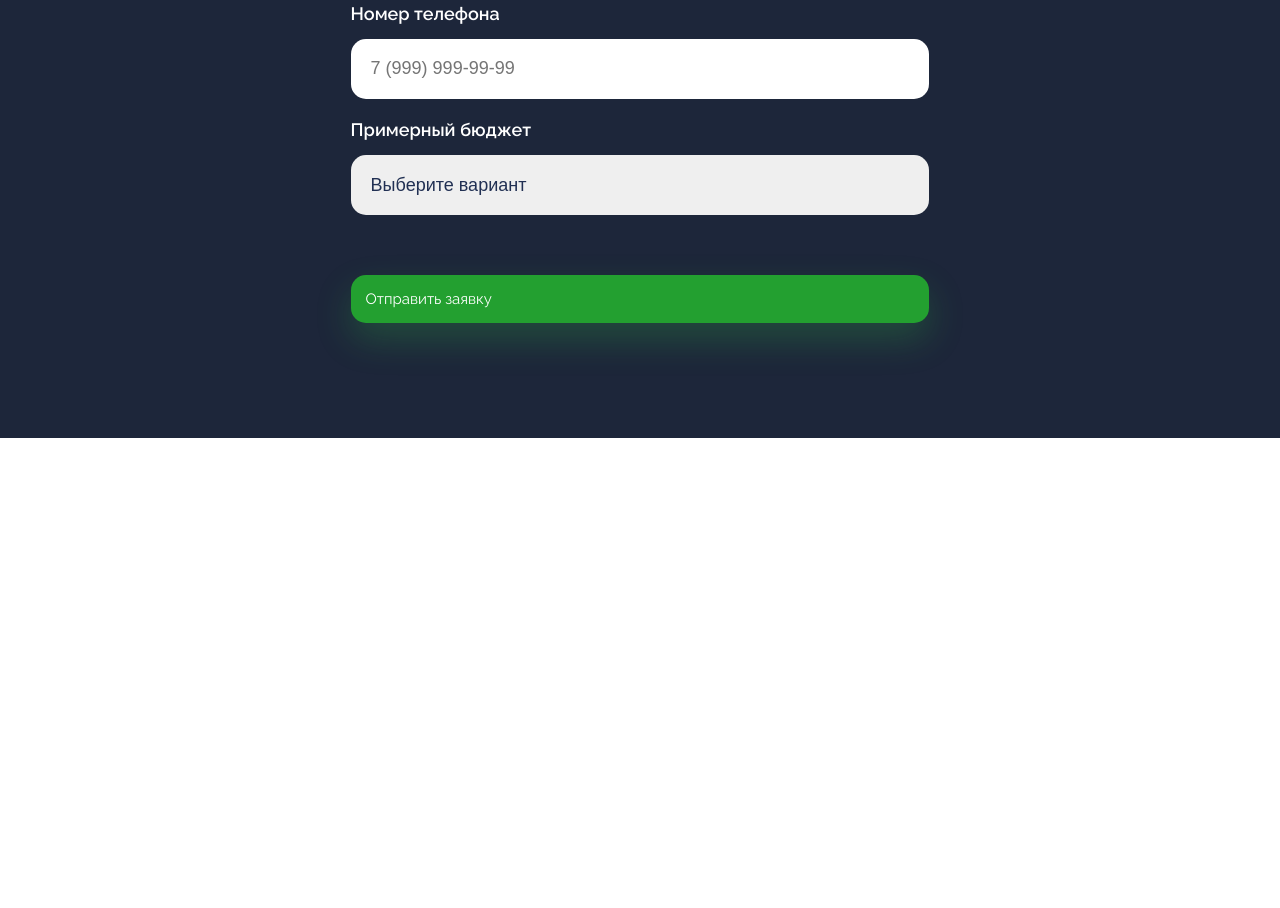
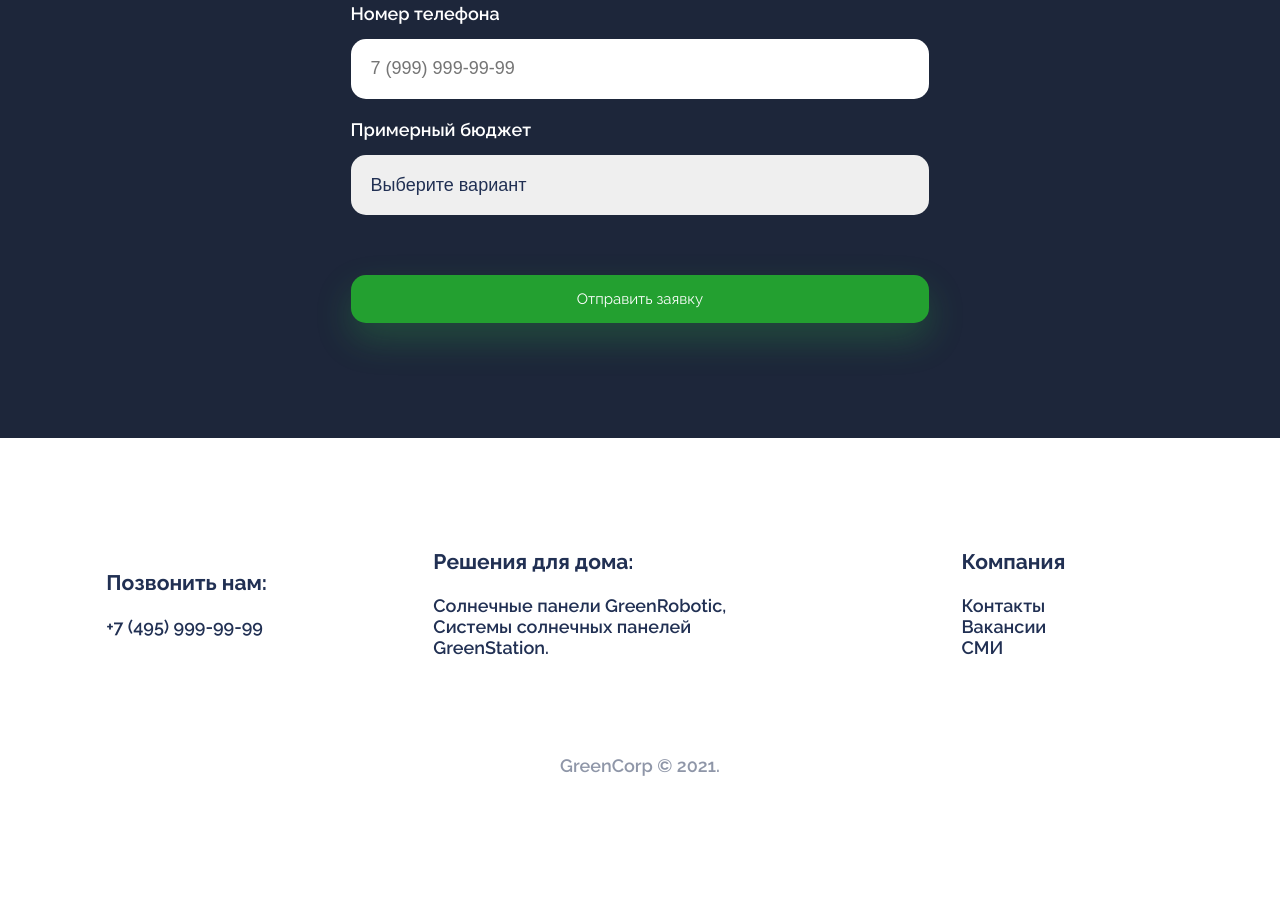
Before and after one commit to Simka2521/green-corp-landing, a plain HTML site: page index.html in a window 1280 px wide. Shown: the part 1424-2332 px from the top of the page. Before the commit the page ends 1862 px from the top, so only its background shows below. Drawn offline with Linux system fonts and the light colour scheme.

Commit message:
подвал

```diff
--- a/index.html
+++ b/index.html
@@ -57,5 +57,31 @@
       </form>
     </div>
   </section>
+  <footer>
+<div class="footer__container">
+<div class="footer__group">
+  <h3>Позвонить нам:</h3>
+  <div class="footer__links">
+    <a href="tel:74959999999">+7 (495) 999-99-99</a>
+</div>
+</div>
+<div class="footer__group">
+  <h3>Решения для дома:</h3>
+  <div class="footer__links">
+    <a href="text">Солнечные панели GreenRobotic,<br> Системы солнечных панелей GreenStation.</a>
+  </div>
+</div>
+<div class="footer__group">
+  <h3>Компания</h3>
+  <div class="footer__links">
+    <a href="contacts">Контакты</a>
+    <a href="vacation">Вакансии</a>
+    <a href="cmi">СМИ</a>
+  </div>
+</div>
+<div class="footer__copyright">
+  GreenCorp © 2021.
+</div>
+  </footer>
 </body>
 </html>
--- a/main.css
+++ b/main.css
@@ -128,12 +128,10 @@ header {
     font-size: 18px;
     font-weight: 600;
     margin-top: 40px;
+  }
+  .form button {
     text-align: center;
-    padding-top: center;
-    padding-bottom: center;
-    padding-left: center;
-    padding-right: center;
-    text-align-last: center;
+    align-items: center;
   }
   select {
     appearance: none;
@@ -141,3 +139,47 @@ header {
   input {
     outline: none;
   }
+  button:hover {
+    background-color: #f6980c;
+    box-shadow: 0 16px 36px rgba(246 152 12 / 20%);
+    transition: background-color 0.3s ease-in;
+  }
+ footer {
+   padding-top: 90px;
+   padding-bottom: 90px;
+   padding-left: 20px;
+   padding-right: 20px;
+   font-size: 18px;
+   font-weight: 600;
+ }
+ .footer__container {
+  display: grid;
+  grid-template-rows:  1fr 1fr;
+  grid-template-columns: 1fr 1fr 1fr;
+  justify-self: center;
+  justify-content: center;
+  align-items: center;
+  justify-items: center;
+
+
+ }
+.footer__copyright {
+  margin-top: 40px;
+  text-align: center;
+  opacity: 0.5;
+  grid-column: 1/4;
+  grid-row: 2;
+}
+.footer__group {
+  margin-right: 80px;
+}
+.footer h3 {
+  font-size: 16px;
+  opacity: 0.7;
+  margin-bottom: 30px;
+}
+.footer__links {
+  display: flex;
+  flex-direction: column;
+  margin-bottom: 15px;
+}
```
